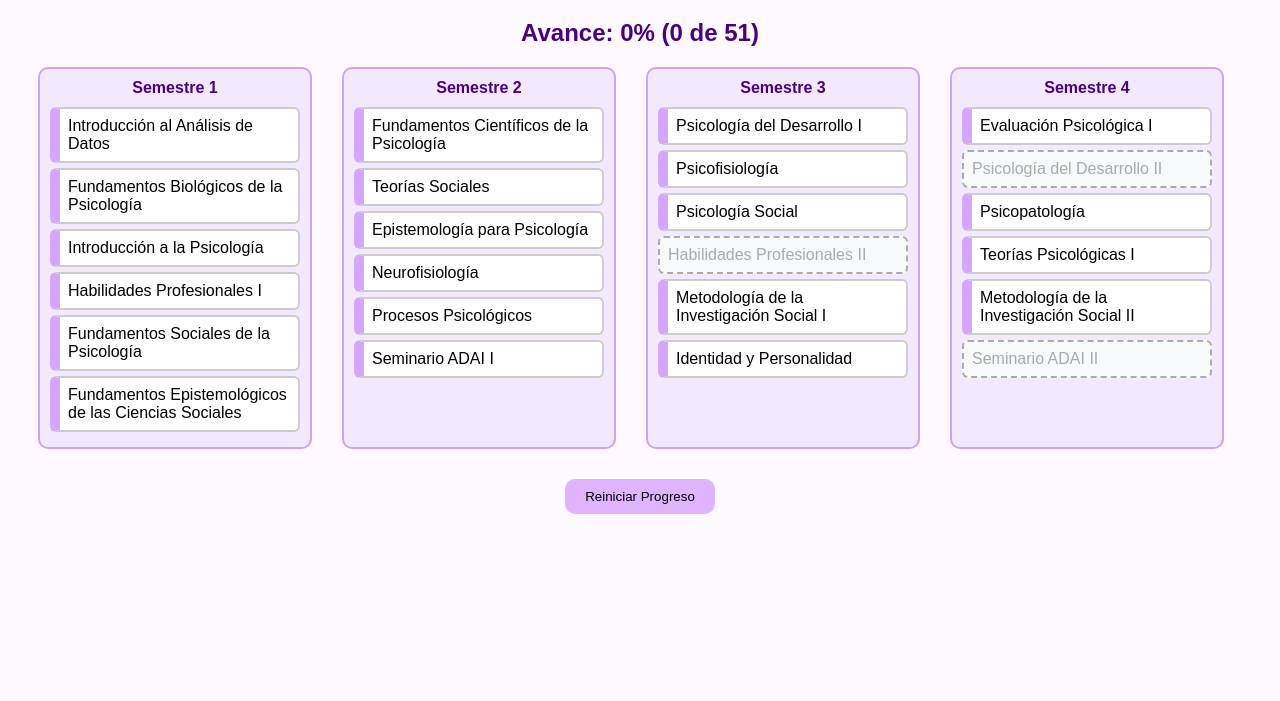
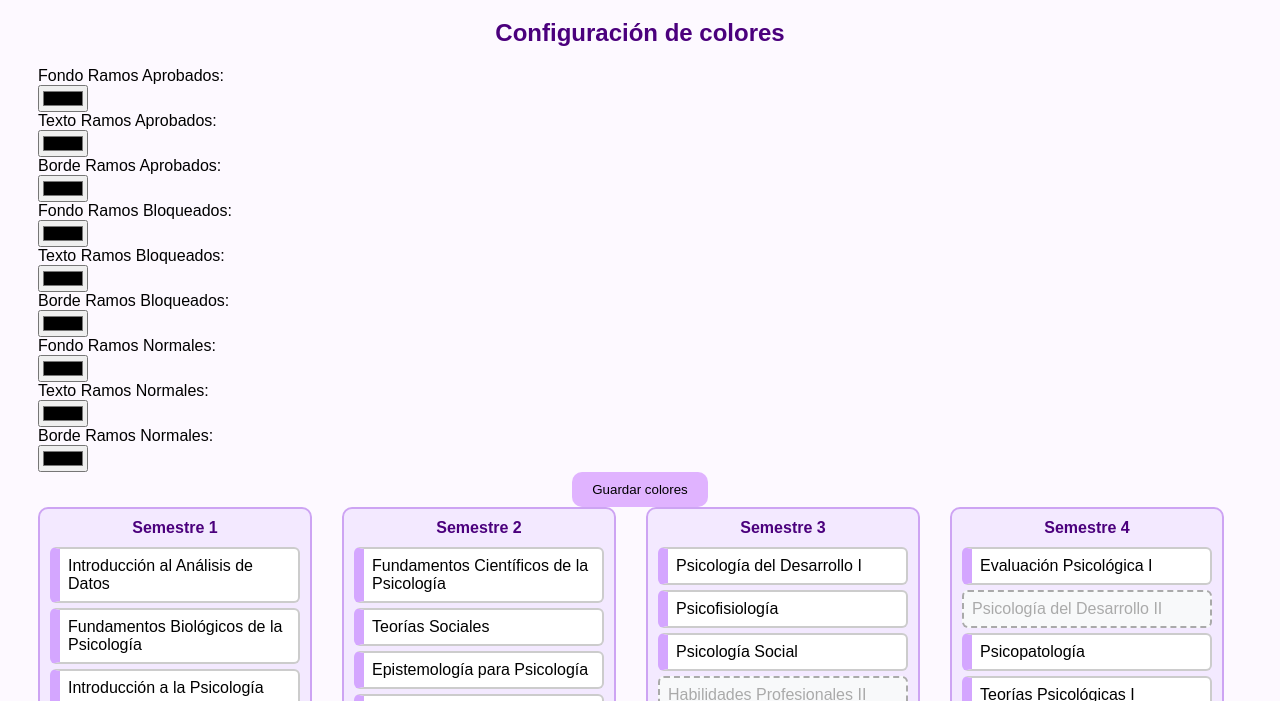
Before and after one commit to monserrat2006/ramos-malla-udla-, a plain HTML site: page index.html in a window 1280 px wide. Shown: the part 99-800 px from the top of the page. Drawn offline with Linux system fonts and the light colour scheme.

Commit message:
Update index.html

```diff
--- a/index.html
+++ b/index.html
@@ -1,15 +1,61 @@
 <!DOCTYPE html>
 <html lang="es">
 <head>
-  <meta charset="UTF-8">
+  <meta charset="UTF-8" />
+  <meta name="viewport" content="width=device-width, initial-scale=1" />
   <title>Malla Psicología UDLA</title>
-  <link rel="stylesheet" href="estilos.css">
+  <link rel="stylesheet" href="estilos.css" />
 </head>
 <body>
   <h1>Malla Interactiva Psicología UDLA</h1>
-  <h2 id="avance"></h2>
+
+  <section class="color-config">
+    <h2>Configuración de colores</h2>
+
+    <div>
+      <label for="colorAprobadoBg">Fondo Ramos Aprobados:</label><br />
+      <input type="color" id="colorAprobadoBg" />
+    </div>
+    <div>
+      <label for="colorAprobadoText">Texto Ramos Aprobados:</label><br />
+      <input type="color" id="colorAprobadoText" />
+    </div>
+    <div>
+      <label for="colorAprobadoBorder">Borde Ramos Aprobados:</label><br />
+      <input type="color" id="colorAprobadoBorder" />
+    </div>
+
+    <div>
+      <label for="colorBloqueadoBg">Fondo Ramos Bloqueados:</label><br />
+      <input type="color" id="colorBloqueadoBg" />
+    </div>
+    <div>
+      <label for="colorBloqueadoText">Texto Ramos Bloqueados:</label><br />
+      <input type="color" id="colorBloqueadoText" />
+    </div>
+    <div>
+      <label for="colorBloqueadoBorder">Borde Ramos Bloqueados:</label><br />
+      <input type="color" id="colorBloqueadoBorder" />
+    </div>
+
+    <div>
+      <label for="colorNormalBg">Fondo Ramos Normales:</label><br />
+      <input type="color" id="colorNormalBg" />
+    </div>
+    <div>
+      <label for="colorNormalText">Texto Ramos Normales:</label><br />
+      <input type="color" id="colorNormalText" />
+    </div>
+    <div>
+      <label for="colorNormalBorder">Borde Ramos Normales:</label><br />
+      <input type="color" id="colorNormalBorder" />
+    </div>
+
+    <button id="guardarColores">Guardar colores</button>
+  </section>
+
   <div class="contenedor-malla" id="malla-container"></div>
-  <button onclick="reiniciar()">Reiniciar Progreso</button>
+
   <script src="script.js"></script>
 </body>
 </html>
```
